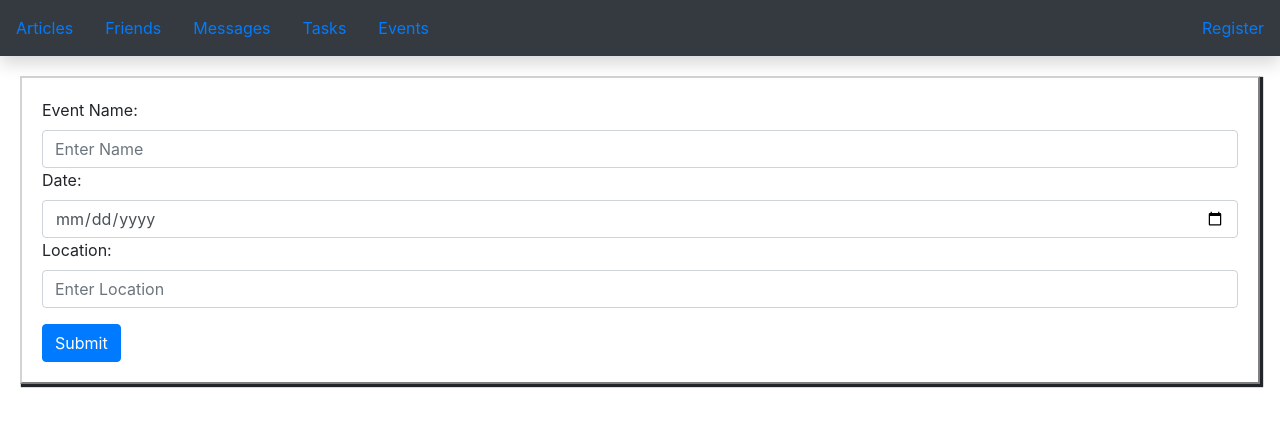
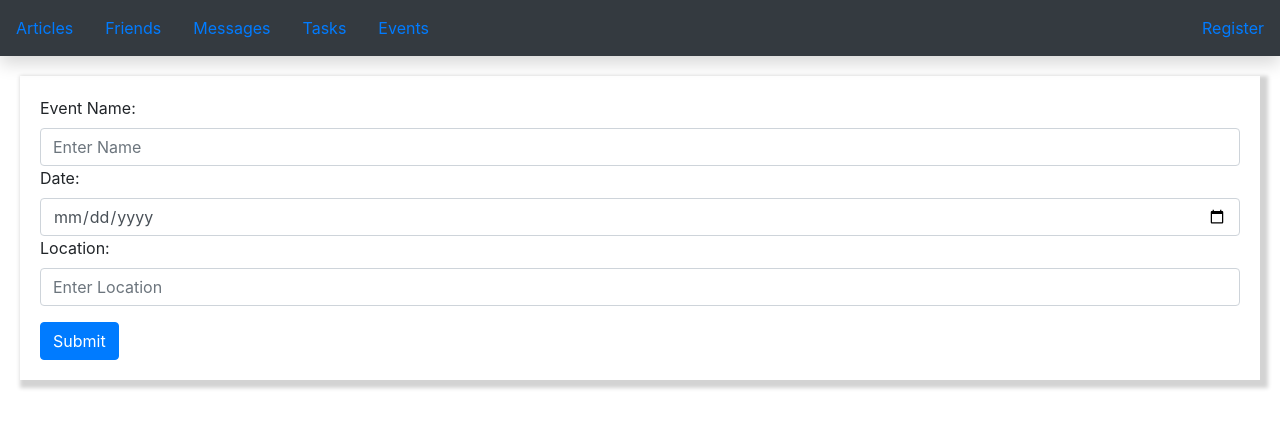
Before and after one commit to sophiahoffman/reactive-nutshell, a React app: page /events/new in a window 1280 px wide. Built offline with nearby package versions, Linux system fonts and the light colour scheme.

Commit message:
edited css

```diff
--- a/src/components/events/Events.css
+++ b/src/components/events/Events.css
@@ -3,8 +3,7 @@ text-align: center;
 padding: 10px;
 }
 #newEventForm {
-    border: 2px outset lightgray;
     padding: 20px;
     margin: 20px;
-    box-shadow: 2px 2px 1px 1px;
+    box-shadow: 4px 4px 4px 4px lightgray;
 }
```
